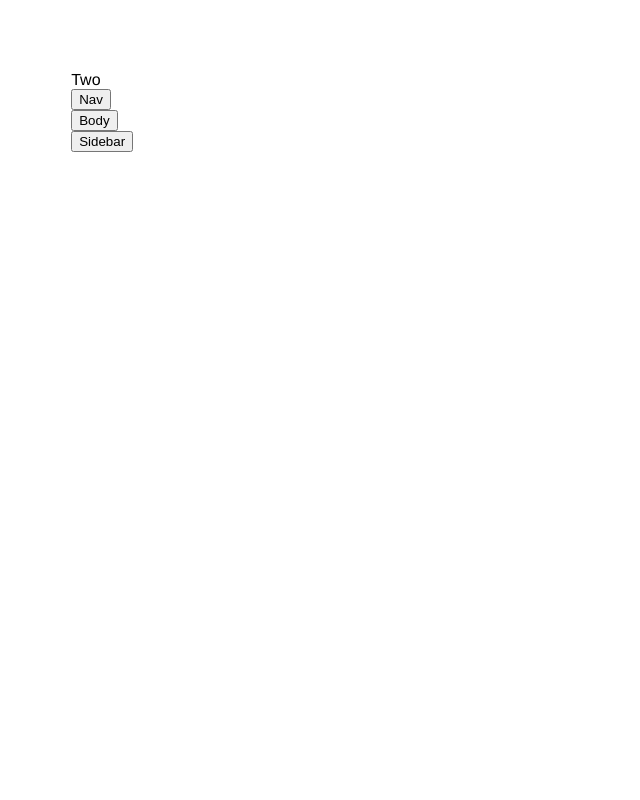
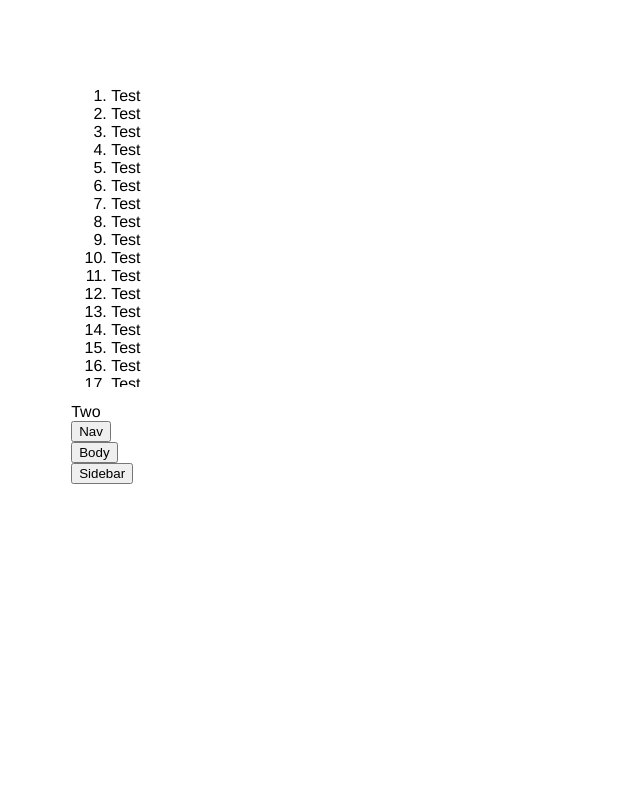
Before and after one commit to ThePatches/mobileReady, a plain HTML site: page canvas1.html in a window 1280 px wide. Shown: the top 800 px of the page, without its empty margins (0-640 px from the left). Drawn offline with Linux system fonts and the light colour scheme.

Commit message:
Body scrolls properly and suppresses scrolling when on the side

```diff
--- a/canvas1.html
+++ b/canvas1.html
@@ -6,7 +6,9 @@
 	</head>
 	<body>
 		<div class="js" role="navigation">One</div>
-		<div class="js" role="main">Two<br />
+		<div class="js" role="main">
+			<ol id="placeholder"></ol>
+			Two<br />
 			<button id="navClick">Nav</button><br />
 			<button id="bodyClick">Body</button><br />
 			<button id="sidebarClick">Sidebar</button><br />
@@ -20,6 +22,9 @@
 			var btnNav = $("#navClick");
 			var btnBody = $("#bodyClick");
 			var btnSideBar = $("#sidebarClick");
+			var btnSideBody = $("#bodyClick2");
+			var placeholder = $("#placeholder");
+			var maxSize = 50;
 
 			function returnToBody() {
 				$("div[role]").each(function() {
@@ -53,6 +58,10 @@
 				});
 
 			});
+
+			for (var i = 0; i < 50; i++) {
+				placeholder.append("<li>Test</li>");
+			}
 		</script>
 	</body>
 </html>
--- a/sass/canvas1.scss
+++ b/sass/canvas1.scss
@@ -10,6 +10,10 @@ $font-style: Helvetica, sans-serif;
 	&[role="main"] {
 		margin-left: 0;
 		float: left;
+		ol {
+			height: 300px;
+			overflow-y: scroll;
+		}
 	}
 
 	&[role="complementary"] {
@@ -23,10 +27,15 @@ $font-style: Helvetica, sans-serif;
 	&[role="navigation"] {
 		margin-left: 0;
 		width: 80%;
+		color: red;
+		font-weight: bold;
 	}
 
 	&[role="main"] {
 		margin-right: -100%;
+		ol {
+			overflow-y: hidden;
+		}
 	}
 
 	&[role="complementary"] {
@@ -42,6 +51,9 @@ $font-style: Helvetica, sans-serif;
 
 	&[role="main"] {
 		margin-left: -90%;
+		ol {
+			overflow-y: hidden;
+		}
 	}
 
 	&[role="complementary"] {
--- a/sass/mine.scss
+++ b/sass/mine.scss
@@ -54,4 +54,5 @@ form {
 .success {
 	@extend .message;
 	color: green;
+	font-weight: bold;
 }
```
Also changed, not shown: stylesheets/canvas1.css, stylesheets/mine.css.
